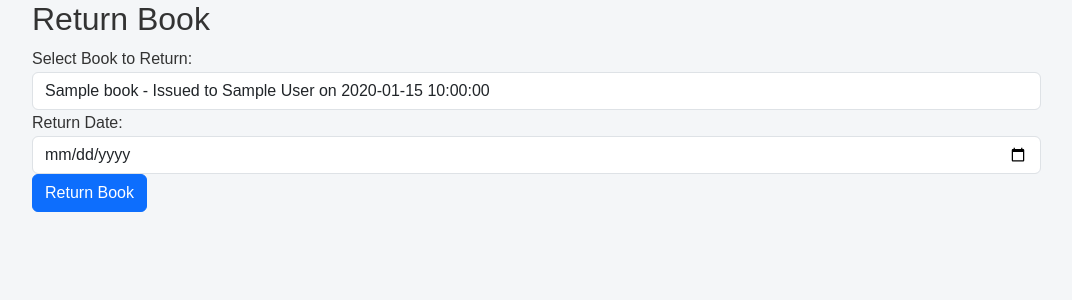
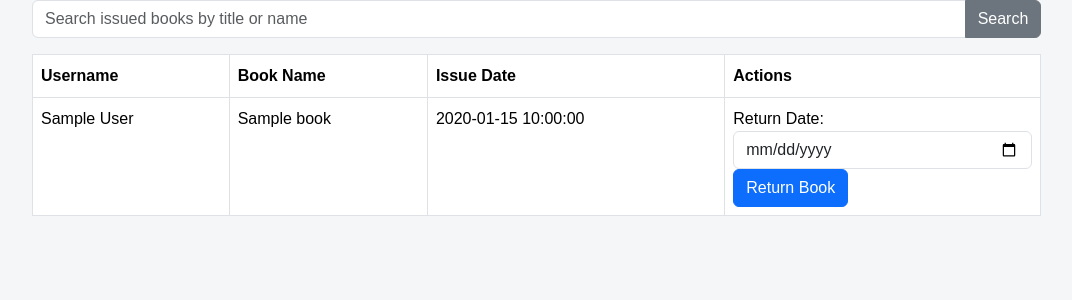
Before and after one commit to susmithkumar/Library_Management_System, a Flask app: template templates/return_book.html in a window 1280 px wide. Shown: the part 78-378 px from the top of the page, without its empty margins (0-1072 px from the left). Run offline with Flask 2, Linux system fonts and the light colour scheme; the template is opened without the code that fills it: most values are stand-ins (such as "Sample title", 1, 10 or a date in 2020); parts of the project's set-up code (start-up, migrations or seed data) failed here and were passed over; some libraries are stand-ins or nearby versions.

Commit message:
updated return book

```diff
--- a/app.py
+++ b/app.py
@@ -673,38 +673,59 @@ def delete_book(id):
         return redirect(url_for('books'))
     return redirect(url_for('login'))
 
-@app.route('/return_book', methods=['GET', 'POST'])
+@app.route('/return_book', methods=['GET','POST'])
 def return_book():
     if 'loggedin' in session:
-        cursor = mysql.connection.cursor(MySQLdb.cursors.DictCursor)
         if request.method == 'POST':
-            issue_id = request.form['issue_id']
-            return_date = request.form['return_date']
+            cursor = mysql.connection.cursor(MySQLdb.cursors.DictCursor)
 
-            # Mark the book as returned
-            cursor.execute('UPDATE book_issues SET is_returned = TRUE, return_date = %s WHERE id = %s',
-                           (return_date, issue_id))
+            # Get the return date from the form
+            return_date = request.form.get('return_date')
+            issue_id = request.form.get('bnumber')
+            # Mark the book as returned and update return_date
+            query1 = '''
+                UPDATE book_issues
+                SET is_returned = TRUE, return_date = %s
+                WHERE id = %s
+            '''
+            cursor.execute(query1, (return_date, issue_id))
+
+            # Debugging: Print the first query
+            print("Query 1 executed successfully.")
+
             # Increase the book quantity
-            cursor.execute('''
+            query2 = '''
                 UPDATE add_book
                 SET quantity = quantity + 1
                 WHERE id = (SELECT book_id FROM book_issues WHERE id = %s)
-            ''', (issue_id,))
+            '''
+            cursor.execute(query2, (issue_id,))
+
+            # Debugging: Print the second query
+            print("Query 2 executed successfully.")
+
+            # Commit the transaction
             mysql.connection.commit()
             flash('Book returned successfully!')
-            return redirect(url_for('return_book'))
+            return redirect(url_for('search_issued_books', id=session['user_id']))
+        return render_template('return_book.html')
+    return redirect(url_for('login'))
 
-        # Fetch issued books that haven't been returned
-        cursor.execute('''
-            SELECT bi.id, u.first_name, u.last_name, b.title, bi.issue_date
-            FROM book_issues bi
-            JOIN user_table u ON bi.user_id = u.id
-            JOIN add_book b ON bi.book_id = b.id
-            WHERE bi.is_returned = FALSE
-        ''')
-        issued_books = cursor.fetchall()
-        return render_template('return_book.html', issued_books=issued_books)
-    return redirect(url_for('login'))
+
+@app.route('/search_issued_books/<int:id>')
+def search_issued_books(id):
+    cursor = mysql.connection.cursor(MySQLdb.cursors.DictCursor)
+    # Fetch issued books that haven't been returned
+    cursor.execute('''
+        SELECT bi.id as bnumber, u.first_name, u.last_name, b.title, bi.issue_date
+        FROM book_issues bi
+        JOIN user_table u ON bi.user_id = u.id
+        JOIN add_book b ON bi.book_id = b.id
+        WHERE bi.is_returned = FALSE AND bi.user_id = %s
+    ''', (id,))
+
+    issued_books = cursor.fetchall()
+    return render_template('return_book.html', issued_books=issued_books)
 
 @app.route('/issue_book', methods=['GET', 'POST'])
 def issue_book():
--- a/templates/return_book.html
+++ b/templates/return_book.html
@@ -5,23 +5,45 @@
     <div class="row row-offcanvas row-offcanvas-left">
         {% include 'left_menus.html' %}
         <div class="col-md-9 col-lg-10 main">
-                <h2>Return Book</h2>
-                <form method="POST" action="{{ url_for('return_book') }}">
-                    <div class="form-group">
-                        <label for="issue_id">Select Book to Return:</label>
-                        <select name="issue_id" id="issue_id" class="form-control" required>
+
+            <form method="GET" action="{{ url_for('search_issued_books', id=session['user_id']) }}" class="mb-3">
+                <div class="input-group">
+                    <input type="text" name="search_query" class="form-control" placeholder="Search issued books by title or name" aria-label="Search issued books">
+                    <button type="submit" class="btn btn-secondary">Search</button>
+                </div>
+            </form>
+
+            <table class="table table-bordered">
+                <thead>
+                    <tr>
+                        <th>Username</th>
+                        <th>Book Name</th>
+                        <th>Issue Date</th>
+                        <th>Actions</th>
+                    </tr>
+                </thead>
+                <tbody>
                     {% for book in issued_books %}
-                                <option value="{{ book.id }}">{{ book.title }} - Issued to {{ book.first_name }} {{ book.last_name }} on {{ book.issue_date }}</option>
-                            {% endfor %}
-                        </select>
-                    </div>
+                        <tr>
+                            <td>{{ book.first_name }} {{ book.last_name }}</td>
+                            <td>{{ book.title }}</td>
+                            <td>{{ book.issue_date }}</td>
+                            <td>
+                                <form method="POST" action="{{ url_for('return_book', issue_id=book.bnumber) }}">
                                     <div class="form-group">
                                         <label for="return_date">Return Date:</label>
+                                        <input type="hidden" name="bnumber" id="bnumber" class="form-control" value={{book.bnumber}}>
                                         <input type="date" name="return_date" id="return_date" class="form-control" required>
                                     </div>
                                     <button type="submit" class="btn btn-primary">Return Book</button>
                                 </form>
+                            </td>
+                        </tr>
+                    {% endfor %}
+                </tbody>
+            </table>
         </div>
     </div>
 </div>
 </body>
+</html>
```
Lines whose indentation alone changed are shown as unchanged.
